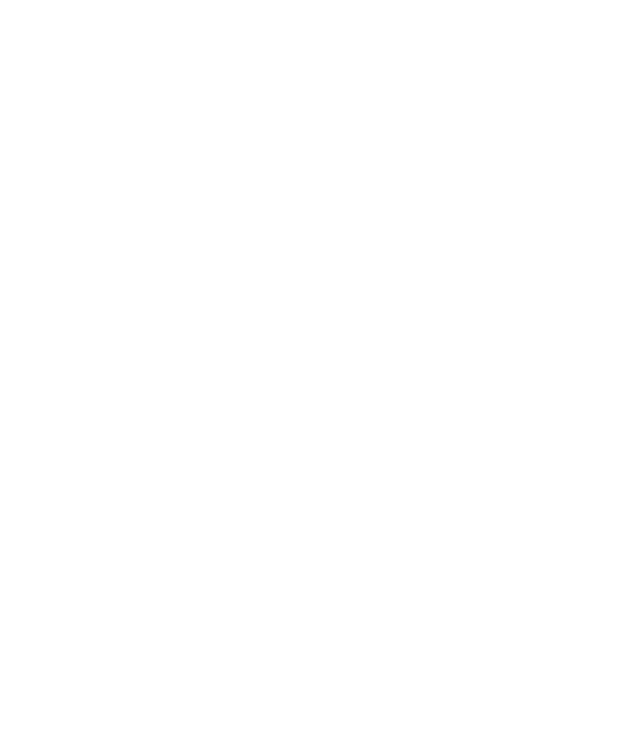
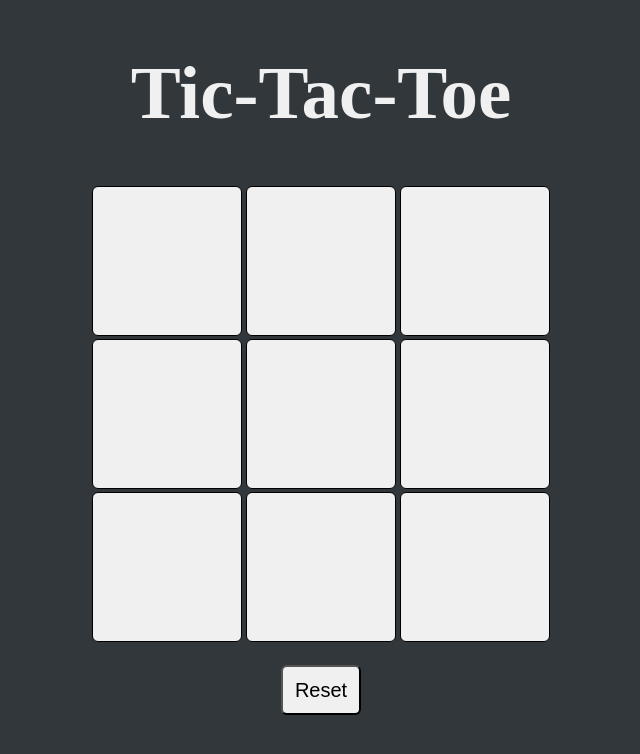
Before and after one commit to kam0561/Tic-Tac-Toe, a plain HTML site: page index.html in a window 1280 px wide. Shown: the whole page, without its empty margins (319-959 px from the left). Drawn offline with Linux system fonts and the light colour scheme.

Commit message:
html interface

```diff
--- a/index.html
+++ b/index.html
@@ -3,9 +3,29 @@
 <head>
     <meta charset="UTF-8">
     <meta name="viewport" content="width=device-width, initial-scale=1.0">
+    <link rel="stylesheet" href="styles.css">
     <title>Document</title>
 </head>
-<body>
+<body bgcolor="#32373B">
+    <div class="container">
+        <div class="card">
+            <center><h1 class="heading">Tic-Tac-Toe</h1></center>
+            <div class="game">
+                <center>
+                <button class="box"></button>
+                <button class="box"></button>
+                <button class="box"></button><br>
+                <button class="box"></button>
+                <button class="box"></button>
+                <button class="box"></button><br>
+                <button class="box"></button>
+                <button class="box"></button>
+                <button class="box"></button>
+                </center>
+            </div>
+            <center><button class="reset">Reset</button></center>
+        </div>
+    </div>
 
 </body>
 </html>
--- /dev/null
+++ b/styles.css
@@ -0,0 +1,30 @@
+*{
+    margin: 0;
+    padding: 0;
+}
+.heading{
+    font-size: 75px;
+    color: #f0f0f0;
+}
+.card{
+    padding-top: 50px;
+}
+.game{
+    padding-top: 50px;
+}
+.box{
+    height: 150px;
+    width: 150px;
+    background-color: #f0f0f0;
+    border-radius: 6px;
+    border: 1px solid black;
+}
+.reset{
+    margin-top: 20px;
+    height: 50px;
+    width: 80px;
+    border-radius: 6px;
+    background-color: #f0f0f0;
+    color: black;
+    font-size: 20px;
+}
```
Also changed, not shown: index.js (added).
